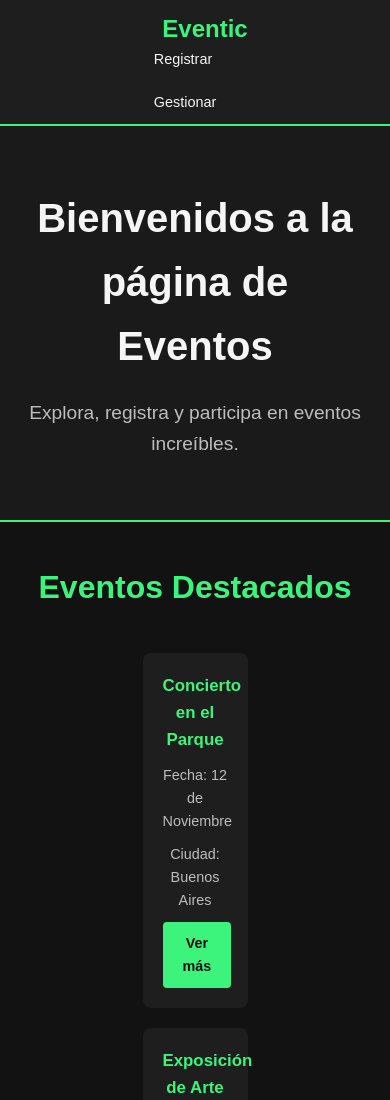
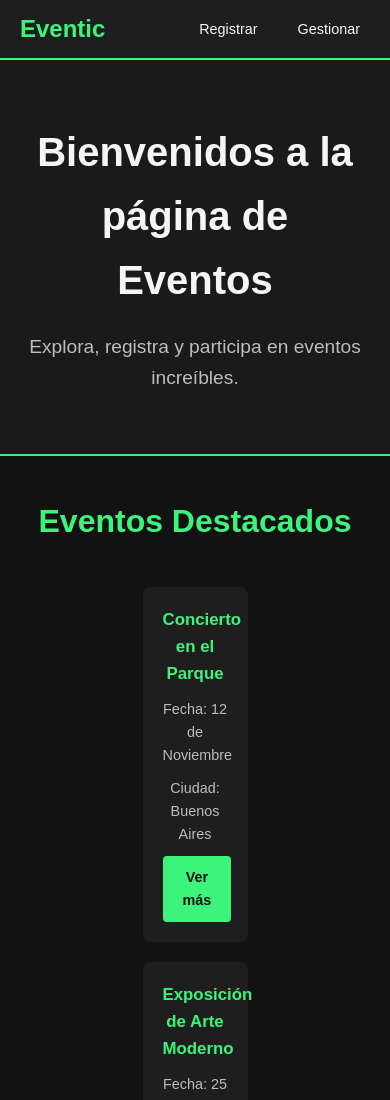
Before and after one commit to JoanGeertsen/TF_Eventos, a plain HTML site: page index.html in a window 390 px wide. Shown: the top 1100 px of the page. Drawn offline with Linux system fonts and the light colour scheme.

Commit message:
Header fix

```diff
--- a/style.css
+++ b/style.css
@@ -4,17 +4,9 @@
     }
 
     /* Header */
-    header {
-        flex-direction: column;
-        align-items: flex-start;
-        padding: 10px;
-    }
 
-    nav ul {
-        flex-direction: column;
-        gap: 10px;
-        margin-right: 0;
-    }
+
+
 
     /* Banner */
     .banner h1 {
```
